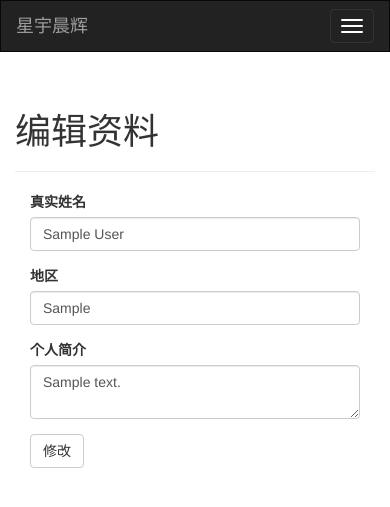
After one commit to angcbi/Flask-Web, a Flask app: page /edit-profile/ in a window 390 px wide. The commit adds this page. Shown: the top 507 px of the page. Run offline with Flask 2, Linux system fonts and the light colour scheme; a user stored in the database is signed in; tables that the repository leaves empty hold one stand-in row (values such as "Sample post"); some libraries are stand-ins or nearby versions.

Commit message:
add edit profile

```diff
--- a/xych/auth/views.py
+++ b/xych/auth/views.py
@@ -65,11 +65,12 @@ def confirm(token):
 
 @auth.before_app_request
 def before_request():
-    if current_user.is_authenticated\
-       and not current_user.confirmed \
+    if current_user.is_authenticated:
+        current_user.ping()
+        if not current_user.confirmed \
        and request.endpoint[:5] != 'auth.' \
        and request.endpoint != 'status':
-        return redirect(url_for('auth.unconfirmed'))
+            return redirect(url_for('auth.unconfirmed'))
 
 @login_required
 @auth.route('/unconfirmed')
--- a/xych/main/forms.py
+++ b/xych/main/forms.py
@@ -1,12 +1,52 @@
 #!/usr/bin/env python
 # coding=utf-8
 from flask_wtf import FlaskForm
-# from flask_wtf.file import FileAllowed, FileRequired, FileField
-from wtforms import StringField, SubmitField, DateField
-from wtforms.validators import DataRequired
+from wtforms import StringField, SubmitField, TextAreaField, BooleanField, SelectField
+from wtforms.validators import DataRequired, Length, Email, Regexp
+from wtforms import ValidationError
+
+from ..models import Role, User
 
 
 class NameForm(FlaskForm):
     name = StringField('What is your name?', validators=[DataRequired()])
     # file = FileField(u'文件', validators=[FileRequired(),])
     submit = SubmitField('Submit')
+
+
+class EditProfileForm(FlaskForm):
+    name = StringField(u'真实姓名', validators=[Length(0, 64)])
+    location = StringField(u'地区', validators=[Length(0,64)])
+    about_me = TextAreaField(u'个人简介')
+    submit = SubmitField(u'修改')
+
+
+class EditProfileAdminForm(FlaskForm):
+    email = StringField(u'邮箱', validators=[DataRequired(), Email(), Length(1, 64)])
+    username = StringField(u'昵称', validators=[DataRequired(), Length(1,64),
+                                              Regexp('^[A-Za-z][A-Za-z0-9_.]*$', 0,
+                                                u'昵称必须包含数字，字母或下划线')])
+    confirmed = BooleanField(u'确认状态')
+    role = SelectField(u'角色', coerce=int)
+    name = StringField(u'真实姓名', validators=[Length(0, 64)])
+    location = StringField(u'地区', validators=[Length(0,64)])
+    about_me = TextAreaField(u'个人简介')
+    submit = SubmitField(u'修改')
+
+    def __init__(self, user, *args, **kwargs):
+        super(EditProfileAdminForm, self).__init__(*args, **kwargs)
+        self.role.choices = [(role.id, role.name) for role in
+                             Role.query.order_by(Role.name).all()]
+
+        self.user = user
+
+    def validate_email(self, field):
+        if field.data != self.user.email and\
+            User.query.filter_by(email=field.data).first():
+            raise ValidationError(u'邮箱已存在')
+
+
+    def validate_username(self, field):
+        if field.data != self.user.username and\
+            User.query.filter_by(username=field.data).first():
+            raise ValidationError(u'昵称已存在')
--- a/xych/main/views.py
+++ b/xych/main/views.py
@@ -3,13 +3,15 @@
 from datetime import datetime
 
 from flask import (render_template, session,
-                   redirect, url_for)
+                   redirect, url_for, flash, abort)
+from flask_login import login_required, current_user
 
 from . import main
-from .forms import NameForm
+from .forms import NameForm, EditProfileForm, EditProfileAdminForm
 from .. import db
-from ..models import User
+from ..models import User, Role
 from ..email import send_mail
+from ..decorators import admin_required
 
 @main.route('/', methods=['GET', 'POST'])
 def index():
@@ -39,3 +41,55 @@ def index():
     }
 
     return render_template('index.html', **res)
+
+@main.route('/user/<username>/')
+def user(username):
+    user = User.query.filter_by(username=username).first()
+    if user is None:
+        abort(404)
+
+    return render_template('user.html', user=user)
+
+
+@main.route('/edit-profile/', methods=['GET', 'POST'])
+@login_required
+def edit_profile():
+    form = EditProfileForm()
+    if form.validate_on_submit():
+        current_user.name = form.name.data
+        current_user.location = form.location.data
+        current_user.about_me = form.about_me.data
+        db.session.add(current_user)
+        flash(u'个人信息已更改')
+        return redirect(url_for('.user', username=current_user.username))
+
+    form.name.data = current_user.name
+    form.location.data = current_user.location
+    form.about_me.data = current_user.about_me
+    return render_template('edit_profile.html', form=form)
+
+@main.route('/edit-profil/<int:id>', methods=['GET', 'POST'])
+@login_required
+@admin_required
+def edit_profile_admin(id):
+    user = User.query.get_or_404(id)
+    form = EditProfileAdminForm(user=user)
+    if form.validate_on_submit():
+       user.email = form.email.data
+       user.username = form.username.data
+       user.confirmed = form.confirmed.data
+       user.role = Role.query.get(form.role.data)
+       user.name = form.name.data
+       user.location = form.location.data
+       user.about_me = form.about_me.data
+       db.session.add(user)
+       flash('The profile has been updated.')
+       return redirect(url_for('.user', username=user.username))
+    form.email.data = user.email
+    form.username.data = user.username
+    form.confirmed.data = user.confirmed
+    form.role.data = user.role_id
+    form.name.data = user.name
+    form.location.data = user.location
+    form.about_me.data = user.about_me
+    return render_template('edit_profile.html', form=form, user=user)
--- a/xych/models.py
+++ b/xych/models.py
@@ -1,5 +1,7 @@
 #!/usr/bin/env python
 # coding=utf-8
+from datetime import datetime
+
 from flask import current_app
 from werkzeug.security import generate_password_hash, check_password_hash
 from flask_login import UserMixin, AnonymousUserMixin
@@ -56,9 +58,14 @@ class User(UserMixin, db.Model):
     __tablename__ = 'users'
     id = db.Column(db.Integer, primary_key=True)
     email = db.Column(db.String(64), unique=True, index=True)
+    name = db.Column(db.String(64), index=True)
     username = db.Column(db.String(64), unique=True, index=True)
     password_hash = db.Column(db.String(128))
     confirmed = db.Column(db.Boolean, default=False)
+    location = db.Column(db.String(64))
+    about_me = db.Column(db.Text())
+    member_since = db.Column(db.DateTime(), default= datetime.utcnow)
+    last_seen = db.Column(db.DateTime(), default=datetime.utcnow)
     role_id = db.Column(db.Integer, db.ForeignKey('roles.id'))
 
     def __init__(self, **kwargs):
@@ -68,6 +75,9 @@ class User(UserMixin, db.Model):
                 self.role = Role.query.filter_by(permissions=0xff).first()
             if self.role is None:
                 self.role = Role.query.filter_by(default=True).first()
+
+    def ping(self):
+        self.last_seen = datetime.utcnow()
 
     def can(self, permissions):
         return self.role is not None and (self.role.permissions & permissions) == permissions
--- a/xych/templates/base.html
+++ b/xych/templates/base.html
@@ -23,6 +23,9 @@ data-toggle="collapse" data-target=".navbar-collapse">
 <div class="navbar-collapse collapse">
 <ul class="nav navbar-nav">
 <li><a href="/">首页</a></li>
+{% if current_user.is_authenticated %}
+<li><a href="{{ url_for('main.user', username=current_user.username) }}">个人资料</a></li>
+{% endif %}
 </ul>
 
 <ul class="nav navbar-nav navbar-right">
@@ -30,7 +33,7 @@ data-toggle="collapse" data-target=".navbar-collapse">
    <li><a href="{{ url_for('auth.login') }}">登录</a></li>
    {% else %}
    <li class="dropdown"><a href="#" class="drodown-toggle" data-toggle="dropdown">
-       个人资料<b class="caret"></b>
+       账号<b class="caret"></b>
    </a>
    <ul class="dropdown-menu">
        <li><a href="{{ url_for('auth.modify_password') }}">修改密码</a></li>
--- /dev/null
+++ b/xych/templates/edit_profile.html
@@ -0,0 +1,11 @@
+{% extends "base.html" %}
+{% import "bootstrap/wtf.html" as wtf %}
+{% block title %}星宇晨辉 - 编辑资料{% endblock %}
+{% block page_content %}
+<div class="page-header">
+<h1>编辑资料</h1> <p>
+</div>
+<div class="col-md-4">
+{{ wtf.quick_form(form) }}
+</div>
+{% endblock %}
```
Also changed, not shown: xych/templates/user.html (+36 -29 lines).
